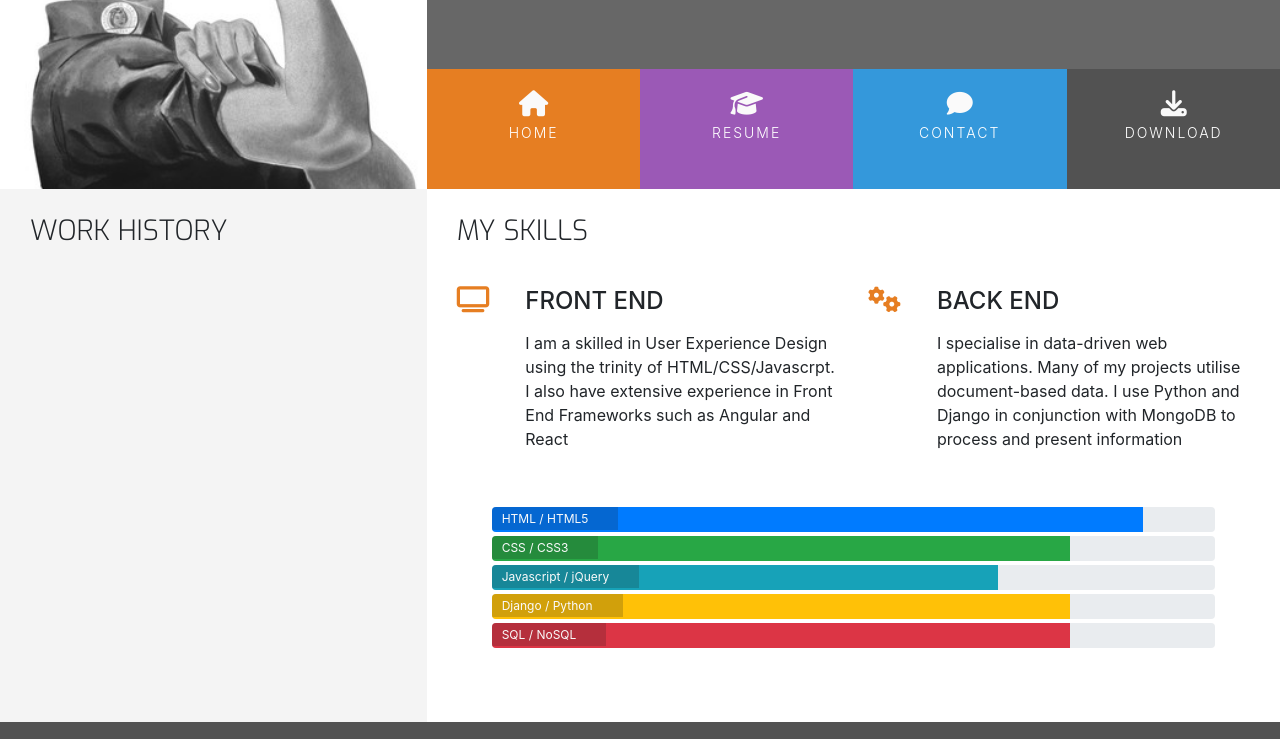
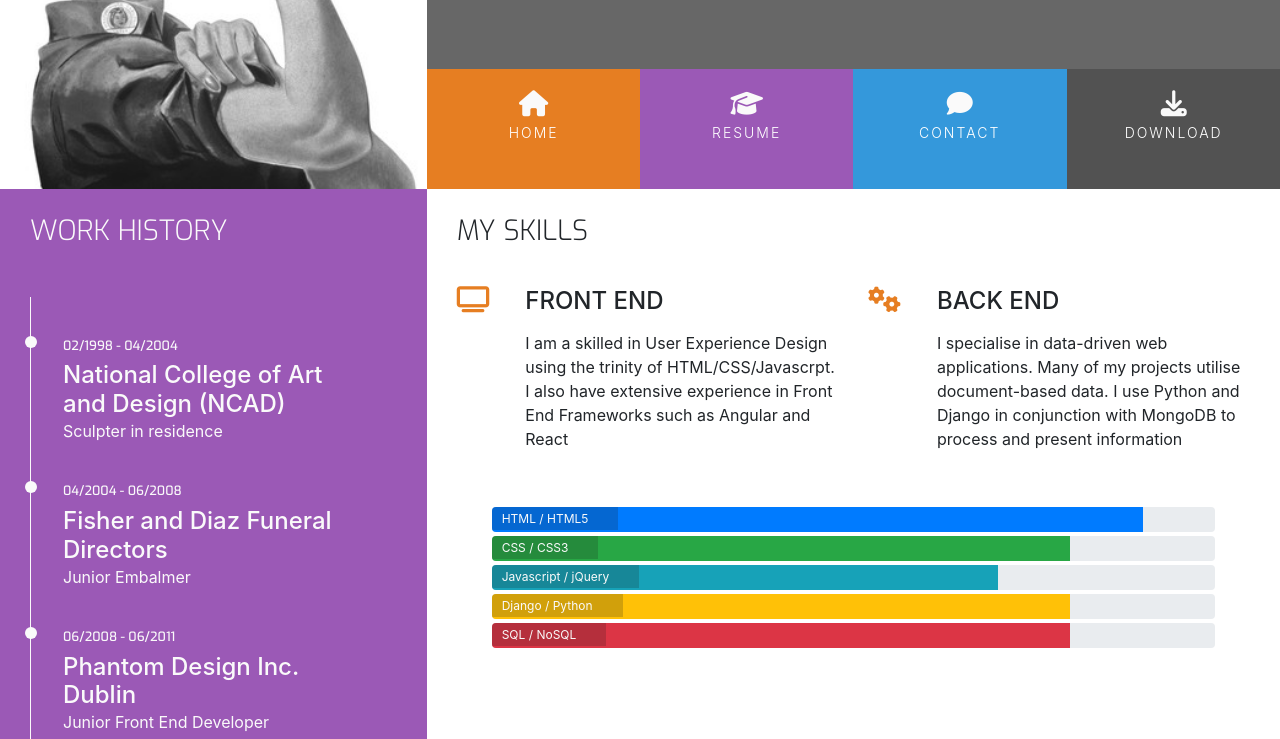
Before and after one commit to AliOKeeffe/resume, a plain HTML site: page resume.html in a window 1280 px wide. Shown: the part 180-919 px from the top of the page. Drawn offline with nearby package versions, Linux system fonts and the light colour scheme.

Commit message:
Added resume HTML content

```diff
--- a/assets/css/style.css
+++ b/assets/css/style.css
@@ -14,6 +14,10 @@
 .bg-color-personal-info {
     background-color: #f4f4f4;
 
+}
+
+.bg-color-work-history {
+    background-color: #9b59b6;
 }
 
 .ui-menu-color-home {
@@ -66,6 +70,7 @@ h4 {
     float: none;
 }
 
+.history-heading,
 .section-heading {
     font-family: "Exo", sans-serif;
     font-weight: 300;
@@ -286,3 +291,52 @@ footer {
 .progress-section {
     margin: 40px 20px;
 }
+
+
+/* -------------------------------------------------Work History */
+
+.history-heading {
+    color: #fafafa;
+    margin-bottom: 50px;
+}
+
+.timeline-item {
+    padding: 4em 2em 0em 2em;
+    position: relative;
+    color: #fafafa;
+    border-left: 1px solid;
+}
+
+.timeline-item p {
+    padding: 0;
+    margin: 0;
+}
+
+.timeline-item:before {
+    content: attr(data-dates);
+    position: absolute;
+    left: 2.5em;
+    top: 3em;
+    display: block;
+    font-family: "Exo", sans-serif;
+    font-weight: 500;
+    font-size: 0.8em;
+    padding: 0;
+    margin: 0;
+}
+
+.timeline-item:after {
+    width: 12px;
+    height: 12px;
+    display: block;
+    top: 2.4em;
+    position: absolute;
+    left: -6px;
+    border-radius: 12px;
+    content: '';
+    background-color: #fafafa;
+}
+
+.history-items {
+    margin-bottom: 30px;
+}
--- a/resume.html
+++ b/resume.html
@@ -1,15 +1,17 @@
 <!DOCTYPE html>
 <html lang="en">
+
 <head>
     <meta charset="UTF-8">
     <meta http-equiv="X-UA-Compatible" content="IE=edge">
     <meta name="viewport" content="width=device-width, initial-scale=1.0">
-    <link rel="stylesheet" href="https://maxcdn.bootstrapcdn.com/bootstrap/4.2.1/css/bootstrap.min.css"/>
+    <link rel="stylesheet" href="https://maxcdn.bootstrapcdn.com/bootstrap/4.2.1/css/bootstrap.min.css" />
     <script src="https://kit.fontawesome.com/08445b6b20.js" crossorigin="anonymous"></script>
     <link rel="stylesheet" href="https://cdnjs.cloudflare.com/ajax/libs/hover.css/2.3.1/css/hover-min.css">
     <link rel="stylesheet" href="assets/css/style.css">
     <title>Rosie</title>
 </head>
+
 <body>
     <header>
         <div class="row no-gutters">
@@ -27,16 +29,20 @@
                     <div class="col">
                         <ul id="nav" class="list-inline menucontainer">
                             <li class="col-6 col-sm-3 ui-menu-color-home list-inline-item menuitem">
-                                <a href="#" class="hvr-sweep-to-bottom"><i class="fa fa-home" aria-hidden="true"></i><span>Home</span></a>
+                                <a href="#" class="hvr-sweep-to-bottom"><i class="fa fa-home"
+                                        aria-hidden="true"></i><span>Home</span></a>
                             </li>
                             <li class="col-6 col-sm-3 ui-menu-color-resume list-inline-item menuitem">
-                                <a href="#" class="hvr-sweep-to-bottom"><i class="fa fa-graduation-cap" aria-hidden="true"></i><span>Resume</span></a>
+                                <a href="#" class="hvr-sweep-to-bottom"><i class="fa fa-graduation-cap"
+                                        aria-hidden="true"></i><span>Resume</span></a>
                             </li>
                             <li class="col-6 col-sm-3 ui-menu-color-contact list-inline-item menuitem">
-                                <a href="#" class="hvr-sweep-to-bottom"><i class="fa fa-comment" aria-hidden="true"></i><span>Contact</span></a>
+                                <a href="#" class="hvr-sweep-to-bottom"><i class="fa fa-comment"
+                                        aria-hidden="true"></i><span>Contact</span></a>
                             </li>
                             <li class="col-6 col-sm-3 ui-menu-color-download list-inline-item menuitem">
-                                <a href="#" class="hvr-sweep-to-bottom"><i class="fa fa-download" aria-hidden="true"></i><span>Download</span></a>
+                                <a href="#" class="hvr-sweep-to-bottom"><i class="fa fa-download"
+                                        aria-hidden="true"></i><span>Download</span></a>
                             </li>
                         </ul>
 
@@ -49,12 +55,30 @@
     </header>
     <section class="container-fluid">
         <div class="row">
-            <div class="col-md-4 bg-color-personal-info section-column">
+            <div class="col-md-4 bg-color-work-history section-column">
                 <div class="row">
                     <div class="col-12">
-                        <h3 class="section-heading uppercase">
+                        <h3 class="history-heading uppercase">
                             Work History
                         </h3>
+                    </div>
+                </div>
+                <div class="history-items">
+                    <div class="timeline-item" data-dates="02/1998 - 04/2004">
+                        <h4>National College of Art and Design (NCAD)</h4>
+                        <p>Sculpter in residence</p>
+                    </div>
+                    <div class="timeline-item" data-dates="04/2004 - 06/2008">
+                        <h4>Fisher and Diaz Funeral Directors</h4>
+                        <p>Junior Embalmer</p>
+                    </div>
+                    <div class="timeline-item" data-dates="06/2008 - 06/2011">
+                        <h4>Phantom Design Inc. Dublin</h4>
+                        <p>Junior Front End Developer</p>
+                    </div>
+                    <div class="timeline-item" data-dates="06/2011 - Present">
+                        <h4>Hooli Inc. Silicon Valley</h4>
+                        <p>Full Stack Web Developer</p>
                     </div>
                 </div>
             </div>
@@ -72,7 +96,8 @@
                             </div>
                             <div class="col-10">
                                 <h4 class="three-reasons-heading uppercase">Front End</h4>
-                                <p>I am a skilled in User Experience Design using the trinity of HTML/CSS/Javascrpt. I also have extensive experience in Front End Frameworks such as Angular and React</p>
+                                <p>I am a skilled in User Experience Design using the trinity of HTML/CSS/Javascrpt. I
+                                    also have extensive experience in Front End Frameworks such as Angular and React</p>
                             </div>
                         </div>
                     </div>
@@ -83,7 +108,9 @@
                             </div>
                             <div class="col-10">
                                 <h4 class="three-reasons-heading uppercase">Back End</h4>
-                                <p>I specialise in data-driven web applications. Many of my projects utilise document-based data. I use Python and Django in conjunction with MongoDB to process and present information</p>
+                                <p>I specialise in data-driven web applications. Many of my projects utilise
+                                    document-based data. I use Python and Django in conjunction with MongoDB to process
+                                    and present information</p>
                             </div>
                         </div>
                     </div>
@@ -91,31 +118,36 @@
                 <div class="row progress-section">
                     <div class="col">
                         <div class="progress">
-                            <div class="progress-bar" role="progressbar" aria-valuenow="90" aria-valuemin="0" aria-valuemax="100" style="width:90%">
+                            <div class="progress-bar" role="progressbar" aria-valuenow="90" aria-valuemin="0"
+                                aria-valuemax="100" style="width:90%">
                                 <span class="sr-only">90% complete</span>
                             </div>
                             <span class="progress-type">HTML / HTML5</span>
                         </div>
                         <div class="progress">
-                            <div class="progress-bar bg-success" role="progressbar" aria-valuenow="80" aria-valuemin="0" aria-valuemax="100" style="width:80%">
+                            <div class="progress-bar bg-success" role="progressbar" aria-valuenow="80" aria-valuemin="0"
+                                aria-valuemax="100" style="width:80%">
                                 <span class="sr-only">80% complete</span>
                             </div>
                             <span class="progress-type">CSS / CSS3</span>
                         </div>
                         <div class="progress">
-                            <div class="progress-bar bg-info" role="progressbar" aria-valuenow="70" aria-valuemin="0" aria-valuemax="100" style="width:70%">
+                            <div class="progress-bar bg-info" role="progressbar" aria-valuenow="70" aria-valuemin="0"
+                                aria-valuemax="100" style="width:70%">
                                 <span class="sr-only">70% complete</span>
                             </div>
                             <span class="progress-type">Javascript / jQuery</span>
                         </div>
                         <div class="progress">
-                            <div class="progress-bar bg-warning" role="progressbar" aria-valuenow="80" aria-valuemin="0" aria-valuemax="100" style="width:80%">
+                            <div class="progress-bar bg-warning" role="progressbar" aria-valuenow="80" aria-valuemin="0"
+                                aria-valuemax="100" style="width:80%">
                                 <span class="sr-only">80% complete</span>
                             </div>
                             <span class="progress-type">Django / Python</span>
                         </div>
                         <div class="progress">
-                            <div class="progress-bar bg-danger" role="progressbar" aria-valuenow="80" aria-valuemin="0" aria-valuemax="100" style="width:80%">
+                            <div class="progress-bar bg-danger" role="progressbar" aria-valuenow="80" aria-valuemin="0"
+                                aria-valuemax="100" style="width:80%">
                                 <span class="sr-only">80% complete</span>
                             </div>
                             <span class="progress-type">SQL / NoSQL</span>
@@ -189,4 +221,5 @@
 
     </footer>
 </body>
+
 </html>
```
